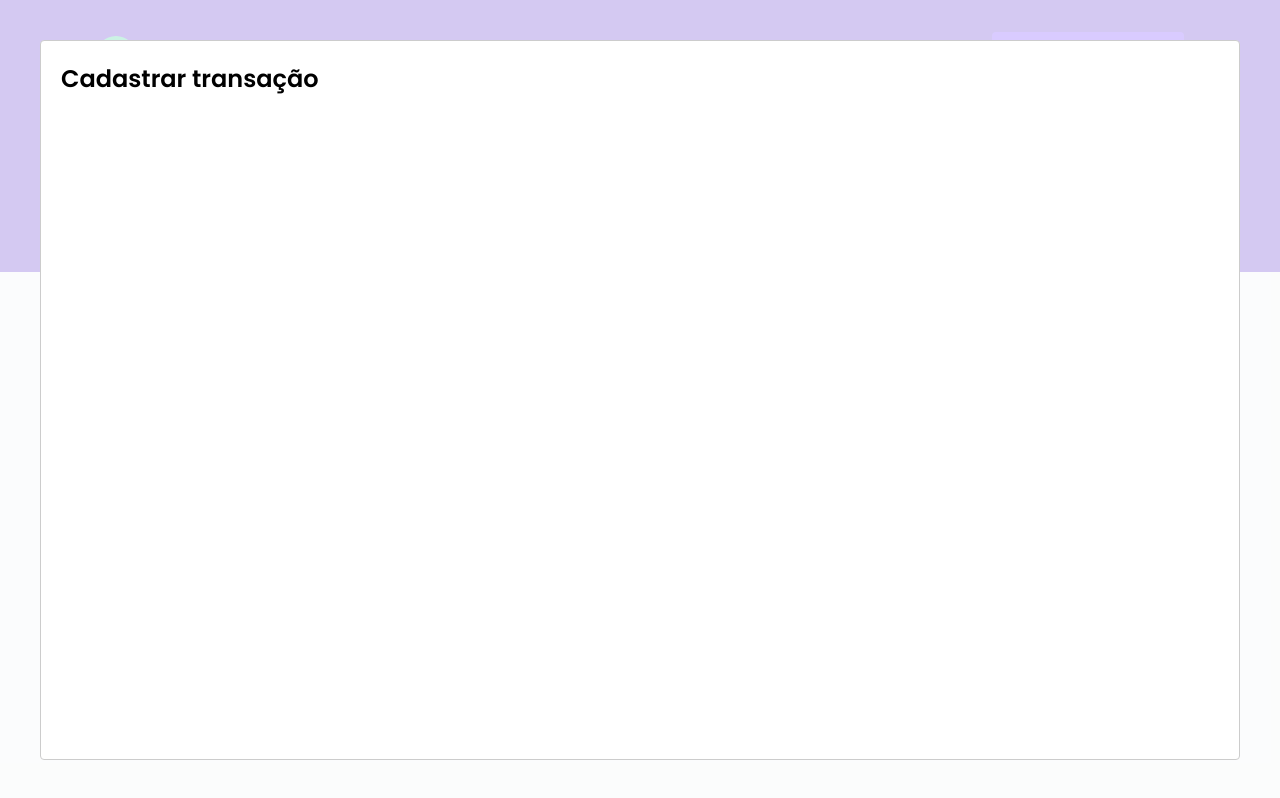
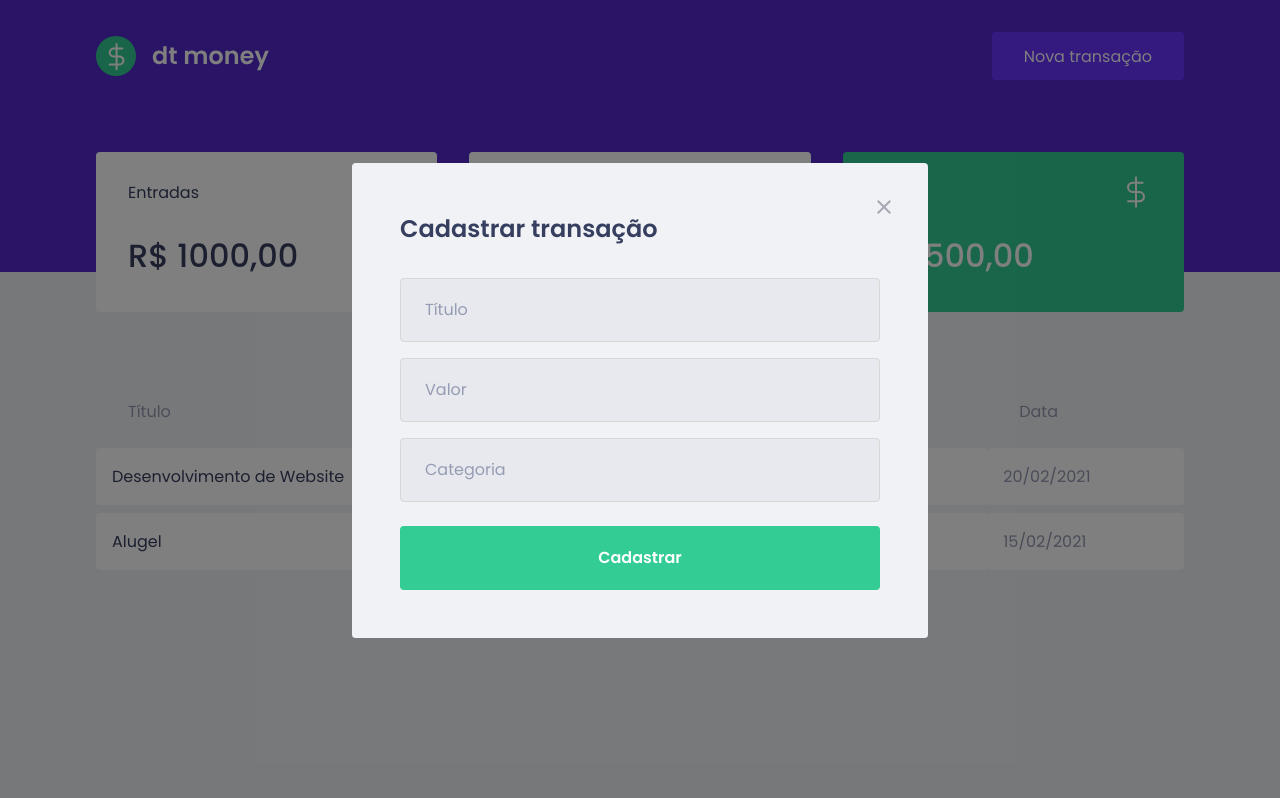
Before and after one commit to leoorlandin/dtmoney, a React (Create React App) app: page / in a window 1280 px wide. Both pictures are taken after a click on the button "Nova transação". Built offline with nearby package versions, Linux system fonts and the light colour scheme; no server answers; what miragejs would draw is missing.

Commit message:
add styles to NewTransactionModal component

```diff
--- a/src/components/NewTransactionModal/index.tsx
+++ b/src/components/NewTransactionModal/index.tsx
@@ -1,4 +1,7 @@
 import Modal from 'react-modal';
+import { Container } from './styles';
+import closeImg from '../../assets/close.svg';
+
 
 interface NewTransactionModalProps {
   isOpen: boolean,
@@ -13,8 +16,39 @@
     <Modal
       isOpen={isOpen}
       onRequestClose={onRequestClose}
+      overlayClassName="react-modal-overlay"
+      className="react-modal-content"
     >
-      <h2>Cadastrar transação</h2>
+      <button
+        type="button"
+        onClick={onRequestClose}
+        className="react-modal-close"
+      >
+        <img src={closeImg} alt="Fechar modal" />
+      </button>
+
+      <Container>
+        <h2>Cadastrar transação</h2>
+
+        <input
+          placeholder="Título"
+        />
+
+        <input
+          type="number"
+          placeholder="Valor"
+        />
+
+        <input
+          placeholder="Categoria"
+        />
+
+        <button type="submit">
+          Cadastrar
+        </button>
+
+
+      </Container>
     </Modal>
   )
 };
--- a/src/components/NewTransactionModal/styles.ts
+++ b/src/components/NewTransactionModal/styles.ts
@@ -1,3 +1,48 @@
 import styled from 'styled-components';
 
-export const Container = styled.div``;
+export const Container = styled.div`
+  h2 {
+    color: var(--text-title);
+    font-size: 1.5rem;
+    margin-bottom: 2rem;
+  }
+
+  input {
+    width: 100%;
+    padding: 0 1.5rem;
+    height: 4rem;
+    border-radius: 0.25rem;
+
+    border: 1px solid #d7d7d7;
+    background: #e7e9ee;
+
+    font-weight: 400;
+    font-size: 1rem;
+
+    &::placeholder {
+      color: var(--text-body);
+    }
+
+    & + input {
+      margin-top: 1rem;
+    }
+  }
+
+  button[type="submit"] {
+    width: 100%;
+    padding: 0 1.5rem;
+    height: 4rem;
+    background: var(--green);
+    color: #FFF;
+    border-radius: 0.25rem;
+    border: 0;
+    font-size: 1rem;
+    margin-top: 1.5rem;
+    font-weight: 600;
+    transition: filter 0.2s;
+
+    &:hover{
+      filter: brightness(0.9);
+    }
+  }
+`;
--- a/src/styles/global.ts
+++ b/src/styles/global.ts
@@ -55,4 +55,40 @@
     opacity: 0.6;
     cursor: not-allowed;
   }
+
+  .react-modal-overlay{
+    background: rgba(0, 0, 0, 0.5);
+
+    position: fixed;
+    top: 0;
+    bottom: 0;
+    right: 0;
+    left: 0;
+
+    display: flex;
+    align-items: center;
+    justify-content: center;
+  }
+
+  .react-modal-content{
+    width: 100%;
+    max-width: 576px;
+    background: var(--background);
+    padding: 3rem;
+    position: relative;
+    border-radius: 0.24rem;
+  }
+
+  .react-modal-close{
+    position: absolute;
+    right: 1.5rem;
+    top: 1.5rem;
+    border: 0;
+    background: transparent;
+    transition: filter 0.2s;
+
+    &:hover{
+      filter: brightness(0.8);
+    }
+  }
 `
```
